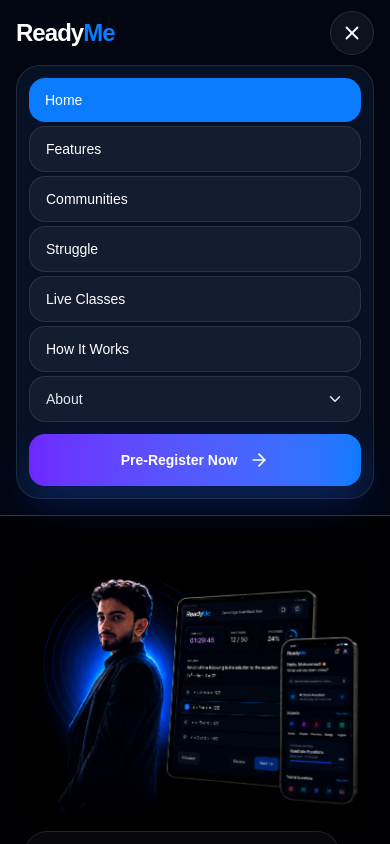
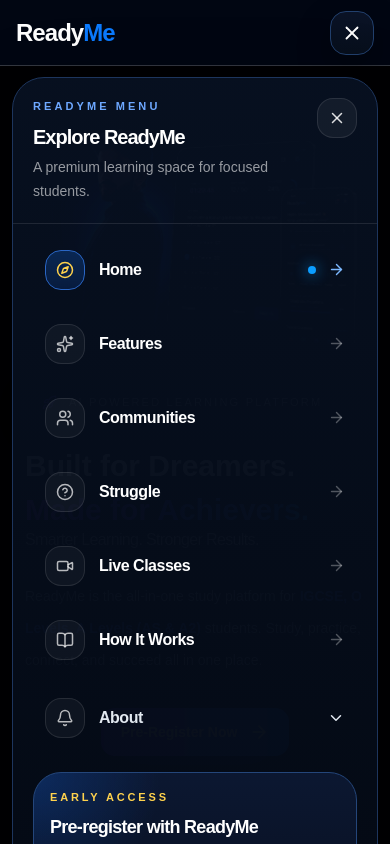
Before and after one commit to chzeeshan099/ReadyMe-Website, a Next.js app: page /home in a window 390 px wide. Both pictures are taken after a click on the button "Open navigation". Shown: the top 844 px of the page. Built offline with nearby package versions, Linux system fonts and the light colour scheme.

Commit message:
update nav bar mobile view

```diff
--- a/src/components/site-header.js
+++ b/src/components/site-header.js
@@ -1,23 +1,37 @@
 "use client";
 
+import Image from "next/image";
 import Link from "next/link";
-import { ArrowRight, ChevronDown, Menu, X } from "lucide-react";
+import {
+  ArrowRight,
+  Bell,
+  BookOpen,
+  ChevronDown,
+  CircleHelp,
+  Compass,
+  GraduationCap,
+  Menu,
+  Sparkles,
+  Users,
+  Video,
+  X,
+} from "lucide-react";
 import { usePathname } from "next/navigation";
 import { useEffect, useState } from "react";
 import ColorButton from "@/components/ColorButton";
 
 const navLinks = [
-  { href: "/home", label: "Home" },
-  { href: "/features", label: "Features" },
-  { href: "/communities", label: "Communities" },
-  { href: "/struggle", label: "Struggle" },
-  { href: "/live-classes", label: "Live Classes" },
-  { href: "/how-it-works", label: "How It Works" },
+  { href: "/home", label: "Home", icon: Compass },
+  { href: "/features", label: "Features", icon: Sparkles },
+  { href: "/communities", label: "Communities", icon: Users },
+  { href: "/struggle", label: "Struggle", icon: CircleHelp },
+  { href: "/live-classes", label: "Live Classes", icon: Video },
+  { href: "/how-it-works", label: "How It Works", icon: BookOpen },
 ];
 
 const aboutLinks = [
-  { href: "/about-company", label: "About Company" },
-  { href: "/about-founder-and-ceo", label: "About Founder & CEO" },
+  { href: "/about-company", label: "About Company", icon: Bell },
+  { href: "/about-founder-and-ceo", label: "About Founder & CEO", icon: GraduationCap },
 ];
 
 export default function SiteHeader() {
@@ -124,7 +138,7 @@ export default function SiteHeader() {
           <button
             type="button"
             onClick={() => setOpen((value) => !value)}
-            className="flex h-11 w-11 items-center justify-center rounded-full border border-white/10 bg-white/5 text-white transition-colors hover:bg-white/10 lg:hidden"
+            className="flex h-11 w-11 items-center justify-center rounded-2xl border border-[#22406d] bg-[linear-gradient(180deg,rgba(11,20,40,0.92),rgba(7,15,28,0.98))] text-white shadow-[0_14px_34px_rgba(0,0,0,0.28)] transition duration-200 hover:border-[#2a5ca3] hover:bg-[#0c1730] lg:hidden"
             aria-label={open ? "Close navigation" : "Open navigation"}
             aria-expanded={open}
           >
@@ -134,65 +148,153 @@ export default function SiteHeader() {
       </div>
 
       {open && (
-        <div className="mx-auto mb-4 w-[calc(100%-32px)] max-w-[1180px] rounded-3xl border border-white/10 bg-[#081226]/95 p-3 shadow-2xl backdrop-blur-xl lg:hidden">
-          <nav className="space-y-1">
+        <div className="lg:hidden">
+          <div
+            className="fixed inset-0 top-[65px] z-40 bg-[rgba(2,6,17,0.58)] backdrop-blur-md"
+            onClick={() => setOpen(false)}
+            aria-hidden="true"
+          />
+
+          <div className="absolute inset-x-0 top-full z-50 mx-auto w-[calc(100%-24px)] max-w-[460px]">
+            <div className="mt-3 overflow-hidden rounded-[32px] border border-[#1d355d] bg-[linear-gradient(180deg,rgba(7,16,32,0.98),rgba(4,10,21,0.98))] shadow-[0_28px_80px_rgba(0,0,0,0.48)] backdrop-blur-2xl">
+              <div className="border-b border-white/10 px-5 pb-5 pt-5">
+                <div className="flex items-start justify-between gap-4">
+                  <div>
+                    <p className="text-[11px] font-semibold uppercase tracking-[0.28em] text-[#6ea8ff]">
+                      ReadyMe Menu
+                    </p>
+                    <p className="mt-2 text-xl font-semibold tracking-[-0.05em] text-white">
+                      Explore ReadyMe
+                    </p>
+                    <p className="mt-1 max-w-[260px] text-sm leading-6 text-white/58">
+                      A premium learning space for focused students.
+                    </p>
+                  </div>
+
+                  <button
+                    type="button"
+                    onClick={() => setOpen(false)}
+                    className="flex h-10 w-10 shrink-0 items-center justify-center rounded-2xl border border-white/10 bg-white/5 text-white/85 transition hover:bg-white/10"
+                    aria-label="Close navigation"
+                  >
+                    <X size={18} />
+                  </button>
+                </div>
+              </div>
+
+              <div className="max-h-[calc(100vh-180px)] overflow-y-auto px-5 pb-5 pt-3">
+                <nav className="space-y-1.5">
                   {navLinks.map((link) => {
                     const active = pathname === link.href;
+                    const Icon = link.icon;
 
                     return (
                       <Link
                         key={link.href}
                         href={link.href}
                         onClick={() => setOpen(false)}
-                  className={`block rounded-2xl px-4 py-3 text-sm font-normal transition-colors ${
-                    active
-                      ? "bg-[#0B7BFF] text-white"
-                      : "border border-white/10 bg-white/5 text-slate-200 hover:bg-white/10"
+                        className={`group flex items-center justify-between rounded-[20px] px-3 py-3.5 transition-all duration-200 ${
+                          active ? "text-white" : "text-slate-200 hover:text-white"
                         }`}
                       >
+                        <div className="flex items-center gap-3.5">
+                          <div
+                            className={`flex h-10 w-10 items-center justify-center rounded-2xl border ${
+                              active
+                                ? "border-[#2a66c5] bg-[linear-gradient(180deg,rgba(17,81,170,0.38),rgba(8,29,66,0.9))] text-[#ffd24d]"
+                                : "border-white/10 bg-white/[0.04] text-white/70 group-hover:border-[#23477d] group-hover:text-[#ffd24d]"
+                            }`}
+                          >
+                            <Icon size={18} strokeWidth={2} />
+                          </div>
+                          <div>
+                            <p className="text-[1rem] font-semibold tracking-[-0.03em]">
                               {link.label}
+                            </p>
+                          </div>
+                        </div>
+
+                        <div className="flex items-center gap-3">
+                          {active && (
+                            <span className="h-2 w-2 rounded-full bg-[#0B9DFF] shadow-[0_0_14px_rgba(11,157,255,0.9)]" />
+                          )}
+
+                          <ArrowRight
+                            size={17}
+                            className={`transition-transform duration-200 ${
+                              active
+                                ? "translate-x-0 text-[#7cb8ff]"
+                                : "text-white/30 group-hover:translate-x-1 group-hover:text-white/70"
+                            }`}
+                          />
+                        </div>
                       </Link>
                     );
                   })}
 
-            <div className="rounded-2xl border border-white/10 bg-white/5">
+                  <div className="pt-1">
                     <button
                       type="button"
                       onClick={() => setAboutOpen((value) => !value)}
-                className={`flex w-full items-center justify-between rounded-2xl px-4 py-3 text-sm font-normal transition-colors ${
-                  isAboutActive
-                    ? "bg-[#0B7BFF] text-white"
-                    : "text-slate-200 hover:bg-white/10"
+                      className={`flex w-full items-center justify-between rounded-[20px] px-3 py-3.5 text-left transition-colors ${
+                        isAboutActive ? "text-white" : "text-slate-200 hover:text-white"
                       }`}
                       aria-expanded={aboutOpen}
                       aria-controls="mobile-about-links"
                     >
-                <span>About</span>
+                      <div className="flex items-center gap-3.5">
+                        <div
+                          className={`flex h-10 w-10 items-center justify-center rounded-2xl border ${
+                            isAboutActive
+                              ? "border-[#2a66c5] bg-[linear-gradient(180deg,rgba(17,81,170,0.38),rgba(8,29,66,0.9))] text-[#ffd24d]"
+                              : "border-white/10 bg-white/[0.04] text-white/70"
+                          }`}
+                        >
+                          <Bell size={18} strokeWidth={2} />
+                        </div>
+                        <div>
+                          <p className="text-[1rem] font-semibold tracking-[-0.03em]">
+                            About
+                          </p>
+                        </div>
+                      </div>
+
+                      <div className="flex items-center gap-3">
+                        {isAboutActive && (
+                          <span className="h-2 w-2 rounded-full bg-[#0B9DFF] shadow-[0_0_14px_rgba(11,157,255,0.9)]" />
+                        )}
+
                         <ChevronDown
                           size={18}
                           className={`transition-transform duration-200 ${
                             aboutOpen ? "rotate-180" : ""
                           }`}
                         />
+                      </div>
                     </button>
 
                     {aboutOpen && (
-                <div id="mobile-about-links" className="space-y-2 px-3 pb-3">
+                      <div id="mobile-about-links" className="space-y-1 pb-2 pl-12 pr-1 pt-1">
                         {aboutLinks.map((link) => {
                           const active = pathname === link.href;
+                          const Icon = link.icon;
 
                           return (
                             <Link
                               key={link.href}
                               href={link.href}
                               onClick={() => setOpen(false)}
-                        className={`block rounded-xl px-4 py-3 text-sm transition-colors ${
+                              className={`flex items-center justify-between rounded-2xl px-4 py-3 text-sm transition-colors ${
                                 active
-                            ? "bg-[#0B7BFF] text-white"
-                            : "border border-white/10 bg-[#0d1830] text-slate-200 hover:bg-white/10"
+                                  ? "bg-[rgba(11,123,255,0.12)] text-white"
+                                  : "text-slate-300 hover:bg-white/5 hover:text-white"
                               }`}
                             >
-                        {link.label}
+                              <div className="flex items-center gap-3">
+                                <Icon size={16} className="text-[#ffd24d]" />
+                                <span>{link.label}</span>
+                              </div>
+                              <ArrowRight size={15} className="text-white/35" />
                             </Link>
                           );
                         })}
@@ -201,14 +303,32 @@ export default function SiteHeader() {
                   </div>
                 </nav>
 
+                <div className="mt-5 overflow-hidden rounded-[28px] border border-[#24467a] bg-[radial-gradient(circle_at_top_left,rgba(15,88,199,0.3),transparent_34%),linear-gradient(180deg,rgba(12,24,50,0.98),rgba(7,14,29,0.98))]">
+                  <div className="px-4 pb-3 pt-4">
+                    <p className="text-[11px] font-semibold uppercase tracking-[0.26em] text-[#ffd24d]">
+                      Early Access
+                    </p>
+                    <p className="mt-2 text-lg font-semibold tracking-[-0.04em] text-white">
+                      Pre-register with ReadyMe
+                    </p>
+                    <p className="mt-1 max-w-[240px] text-sm leading-6 text-white/58">
+                      Join early and unlock the launch offer with the full learning experience.
+                    </p>
+
                     <Link
                       href="/pre-register"
                       onClick={() => setOpen(false)}
-            className="mt-3 flex w-full items-center justify-center gap-3 rounded-2xl bg-gradient-to-r from-[#6D28FF] to-[#0B7BFF] px-5 py-4 text-sm font-bold text-white shadow-[0_18px_38px_rgba(17,85,255,0.24)] transition hover:brightness-105"
+                      className="mt-4 inline-flex items-center gap-2 rounded-full bg-gradient-to-r from-[#6D28FF] to-[#0B7BFF] px-4 py-3 text-sm font-semibold text-white shadow-[0_16px_30px_rgba(17,85,255,0.24)] transition hover:brightness-110"
                     >
-            <span>Pre-Register Now</span>
-            <ArrowRight size={20} />
+                      <span>Pre-Register</span>
+                      <ArrowRight size={16} />
                     </Link>
+                  </div>
+
+                </div>
+              </div>
+            </div>
+          </div>
         </div>
       )}
     </header>
```
Lines whose indentation alone changed are shown as unchanged.
